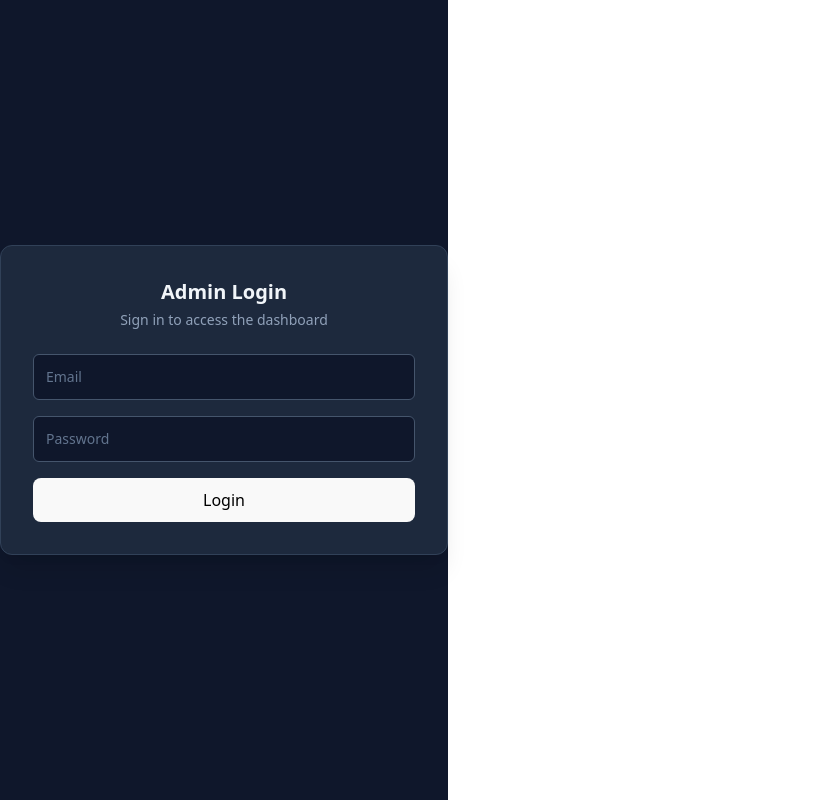
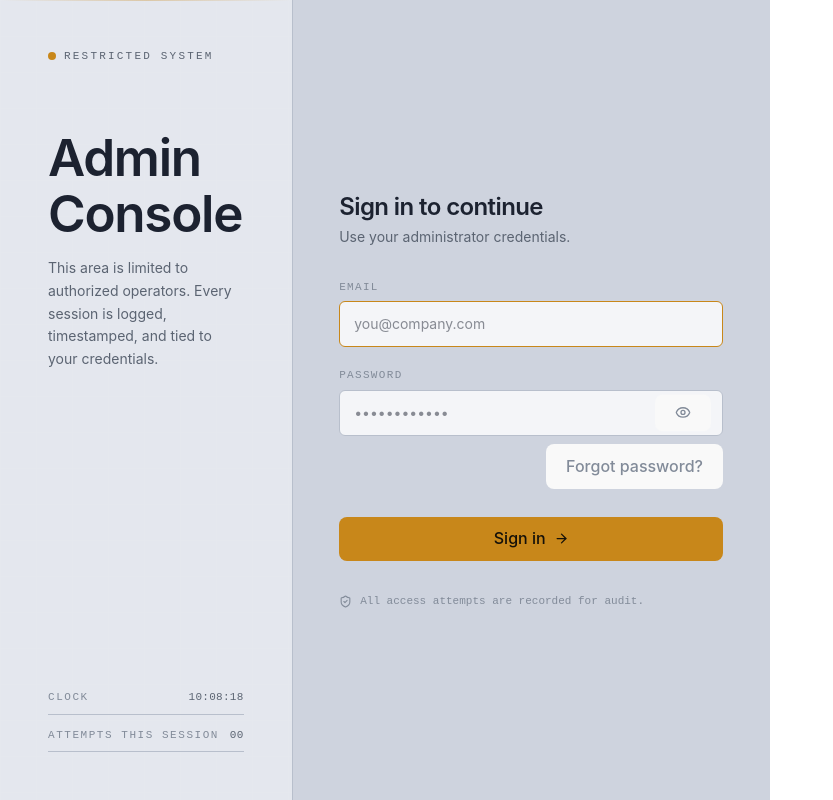
Before and after one commit to AmashaKasunthi/OPD-Frontend, a React (Vite) app: page /admin-login in a window 1280 px wide. Shown: the whole page, without its empty margins (0-833 px from the left). Built offline with nearby package versions, Linux system fonts and the light colour scheme.

Commit message:
Design and Update admin login

```diff
--- a/src/pages/AdminLogin.jsx
+++ b/src/pages/AdminLogin.jsx
@@ -1,104 +1,319 @@
-import React, { useState } from "react";
+import React, { useState, useEffect } from "react";
+import { Eye, EyeOff, ShieldCheck, ArrowRight, Loader2 } from "lucide-react";
 import API from "../services/api";
 import { useNavigate } from "react-router-dom";
 
-function AdminLogin() {
+/**
+ * AdminLogin — Access Console
+ * -----------------------------------------------------------------------
+ * Design intent: this isn't a marketing "sign in" card, it's a restricted
+ * system console. Left rail reads like a status terminal (monospace,
+ * live clock, connection state); right rail is the actual credential
+ * form. Amber is used as the single "signal" accent against a near-black
+ * navy field — a caution/badge color rather than the usual violet or
+ * acid-green defaults.
+ * -----------------------------------------------------------------------
+ */
 
+const palette = {
+  void: "#ced3de",
+  panel: "#e4e7ee",
+  panelAlt: "#f4f5f8",
+  border: "#b8bfcc",
+  borderStrong: "#98a2b3",
+  textPrimary: "#1c2230",
+  textMuted: "#5b6472",
+  textFaint: "#828b99",
+  accent: "#c8871a",
+  accentDim: "#e0b25c",
+  danger: "#c94a35",
+};
+
+function useClock() {
+  const [time, setTime] = useState(new Date());
+  useEffect(() => {
+    const id = setInterval(() => setTime(new Date()), 1000);
+    return () => clearInterval(id);
+  }, []);
+  return time;
+}
+
+function StatusRow({ label, value, tone = "muted" }) {
+  const color =
+    tone === "accent" ? palette.accent : tone === "danger" ? palette.danger : palette.textMuted;
+  return (
+    <div className="flex items-center justify-between py-2 border-b" style={{ borderColor: palette.border }}>
+      <span
+        className="text-[11px] uppercase tracking-[0.14em]"
+        style={{ color: palette.textFaint, fontFamily: "'JetBrains Mono', monospace" }}
+      >
+        {label}
+      </span>
+      <span
+        className="text-[11px] tracking-wide"
+        style={{ color, fontFamily: "'JetBrains Mono', monospace" }}
+      >
+        {value}
+      </span>
+    </div>
+  );
+}
+
+export default function AdminLogin() {
   const navigate = useNavigate();
-
   const [email, setEmail] = useState("");
   const [password, setPassword] = useState("");
+  const [showPassword, setShowPassword] = useState(false);
   const [error, setError] = useState("");
   const [loading, setLoading] = useState(false);
+  const [attempt, setAttempt] = useState(0);
+  const time = useClock();
 
-    const login = async () => {
+  const validate = () => {
+    if (!email || !password) return "Email and password are required.";
+    if (!/^\S+@\S+\.\S+$/.test(email)) return "Enter a valid email address.";
+    return "";
+  };
 
+  const handleSubmit = async (e) => {
+    e?.preventDefault();
+    const v = validate();
+    if (v) {
+      setError(v);
+      return;
+    }
     setError("");
     setLoading(true);
+    setAttempt((a) => a + 1);
 
     try {
-
-            const response = await API.post("/admin/login", {
-                email,
-                password
-            });
+      const response = await API.post("/admin/login", { email, password });
 
       localStorage.setItem("adminId", response.data.adminId);
       localStorage.setItem("adminName", response.data.fullName);
 
       navigate("/admin-dashboard");
-
     } catch (err) {
-
-            setError("Invalid email or password");
-
+      setError("Access denied — invalid credentials.");
     } finally {
-
       setLoading(false);
-
     }
-
-    }
-
-    const handleKeyDown = (e) => {
-        if (e.key === "Enter") login();
-    }
+  };
 
   return (
+    <div
+      className="min-h-screen w-full flex items-stretch"
+      style={{ background: palette.void, fontFamily: "'Inter', sans-serif" }}
+    >
+      {/* Left rail — system console */}
+      <div
+        className="hidden lg:flex flex-col justify-between w-[38%] px-12 py-12 relative overflow-hidden border-r"
+        style={{ background: palette.panel, borderColor: palette.border }}
+      >
+        {/* subtle grid texture */}
+        <div
+          className="absolute inset-0 opacity-[0.05] pointer-events-none"
+          style={{
+            backgroundImage:
+              "linear-gradient(rgba(255,255,255,0.6) 1px, transparent 1px), linear-gradient(90deg, rgba(255,255,255,0.6) 1px, transparent 1px)",
+            backgroundSize: "36px 36px",
+          }}
+        />
+        {/* scan line */}
+        <div
+          className="absolute left-0 right-0 h-px pointer-events-none animate-[scan_5s_linear_infinite]"
+          style={{ background: `linear-gradient(90deg, transparent, ${palette.accent}55, transparent)` }}
+        />
+        <style>{`
+          @keyframes scan {
+            0% { top: 0%; }
+            100% { top: 100%; }
+          }
+          @media (prefers-reduced-motion: reduce) {
+            .animate-\\[scan_5s_linear_infinite\\] { animation: none; }
+          }
+        `}</style>
 
-        <div className="flex justify-center items-center min-h-screen bg-slate-900">
+        <div className="relative z-10">
+          <div className="flex items-center gap-2 mb-16">
+            <div
+              className="w-2 h-2 rounded-full animate-pulse"
+              style={{ background: palette.accent }}
+            />
+            <span
+              className="text-[11px] uppercase tracking-[0.2em]"
+              style={{ color: palette.textMuted, fontFamily: "'JetBrains Mono', monospace" }}
+            >
+              Restricted system
+            </span>
+          </div>
 
-            <div className="bg-slate-800 border border-slate-700 rounded-xl p-8 w-full max-w-md shadow-xl">
+          <h1
+            className="text-[34px] leading-[1.1] font-semibold tracking-tight mb-4"
+            style={{ color: palette.textPrimary }}
+          >
+            Admin
+            <br />
+            Console
+          </h1>
+          <p className="text-sm leading-relaxed max-w-xs" style={{ color: palette.textMuted }}>
+            This area is limited to authorized operators. Every session is
+            logged, timestamped, and tied to your credentials.
+          </p>
+        </div>
 
-                <h2 className="text-xl font-semibold mb-1 text-center text-slate-100">
-                    Admin Login
+        <div className="relative z-10 space-y-1">
+          <StatusRow label="Clock" value={time.toLocaleTimeString("en-US", { hour12: false })} />
+          <StatusRow
+            label="Attempts this session"
+            value={String(attempt).padStart(2, "0")}
+            tone={attempt > 2 ? "danger" : "muted"}
+          />
+        </div>
+      </div>
+
+      {/* Right rail — credential form */}
+      <div className="flex-1 flex items-center justify-center px-6 py-16">
+        <form onSubmit={handleSubmit} className="w-full max-w-sm">
+          <div className="flex items-center gap-2 mb-2 lg:hidden">
+            <div className="w-1.5 h-1.5 rounded-full" style={{ background: palette.accent }} />
+            <span
+              className="text-[11px] uppercase tracking-[0.2em]"
+              style={{ color: palette.textMuted, fontFamily: "'JetBrains Mono', monospace" }}
+            >
+              Restricted system
+            </span>
+          </div>
+
+          <h2
+            className="text-2xl font-semibold tracking-tight mb-1"
+            style={{ color: palette.textPrimary }}
+          >
+            Sign in to continue
           </h2>
-                <p className="text-sm text-slate-400 text-center mb-6">
-                    Sign in to access the dashboard
+          <p className="text-sm mb-8" style={{ color: palette.textMuted }}>
+            Use your administrator credentials.
           </p>
 
           {error && (
-                    <div className="mb-4 text-sm text-red-400 bg-red-500/10 border border-red-500/20 rounded-md px-3 py-2">
-                        {error}
+            <div
+              className="mb-5 flex items-start gap-2 text-[13px] px-3 py-2.5 rounded-md border"
+              style={{
+                color: palette.danger,
+                background: "rgba(240,102,77,0.08)",
+                borderColor: "rgba(240,102,77,0.25)",
+              }}
+              role="alert"
+            >
+              <span>{error}</span>
             </div>
           )}
 
-                <div className="space-y-4">
-
+          <label
+            htmlFor="admin-email"
+            className="block text-[11px] uppercase tracking-[0.12em] mb-1.5"
+            style={{ color: palette.textFaint, fontFamily: "'JetBrains Mono', monospace" }}
+          >
+            Email
+          </label>
           <input
+            id="admin-email"
             type="email"
-                        placeholder="Email"
+            autoFocus
+            autoComplete="username"
+            disabled={loading}
+            placeholder="you@company.com"
             value={email}
-                        onKeyDown={handleKeyDown}
-                        className="border border-slate-600 bg-slate-900 text-slate-100 placeholder-slate-500 w-full p-3 rounded-md text-sm focus:outline-none focus:ring-2 focus:ring-violet-500 focus:border-transparent"
             onChange={(e) => setEmail(e.target.value)}
+            className="w-full mb-5 px-3.5 py-3 rounded-md text-sm outline-none transition-colors disabled:opacity-50"
+            style={{
+              background: palette.panelAlt,
+              border: `1px solid ${palette.border}`,
+              color: palette.textPrimary,
+            }}
+            onFocus={(e) => (e.target.style.borderColor = palette.accent)}
+            onBlur={(e) => (e.target.style.borderColor = palette.border)}
           />
 
+          <label
+            htmlFor="admin-password"
+            className="block text-[11px] uppercase tracking-[0.12em] mb-1.5"
+            style={{ color: palette.textFaint, fontFamily: "'JetBrains Mono', monospace" }}
+          >
+            Password
+          </label>
+          <div className="relative mb-2">
             <input
-                        type="password"
-                        placeholder="Password"
+              id="admin-password"
+              type={showPassword ? "text" : "password"}
+              autoComplete="current-password"
+              disabled={loading}
+              placeholder="••••••••••••"
               value={password}
-                        onKeyDown={handleKeyDown}
-                        className="border border-slate-600 bg-slate-900 text-slate-100 placeholder-slate-500 w-full p-3 rounded-md text-sm focus:outline-none focus:ring-2 focus:ring-violet-500 focus:border-transparent"
               onChange={(e) => setPassword(e.target.value)}
+              className="w-full px-3.5 py-3 pr-11 rounded-md text-sm outline-none transition-colors disabled:opacity-50"
+              style={{
+                background: palette.panelAlt,
+                border: `1px solid ${palette.border}`,
+                color: palette.textPrimary,
+              }}
+              onFocus={(e) => (e.target.style.borderColor = palette.accent)}
+              onBlur={(e) => (e.target.style.borderColor = palette.border)}
             />
+            <button
+              type="button"
+              onClick={() => setShowPassword((s) => !s)}
+              className="absolute right-3 top-1/2 -translate-y-1/2 p-0.5 rounded"
+              style={{ color: palette.textFaint }}
+              aria-label={showPassword ? "Hide password" : "Show password"}
+            >
+              {showPassword ? <EyeOff size={16} /> : <Eye size={16} />}
+            </button>
+          </div>
+
+          <div className="flex justify-end mb-7">
+            <button
+              type="button"
+              className="text-[12px] transition-colors"
+              style={{ color: palette.textFaint }}
+              onMouseEnter={(e) => (e.target.style.color = palette.accent)}
+              onMouseLeave={(e) => (e.target.style.color = palette.textFaint)}
+            >
+              Forgot password?
+            </button>
+          </div>
 
           <button
-                        onClick={login}
+            type="submit"
             disabled={loading}
-                        className="w-full bg-violet-600 hover:bg-violet-500 disabled:bg-violet-900 disabled:text-slate-400 text-black p-3 rounded-md text-sm font-medium transition-colors"
+            className="w-full flex items-center justify-center gap-2 py-3 rounded-md text-sm font-medium transition-colors disabled:cursor-not-allowed"
+            style={{
+              background: loading ? palette.accentDim : palette.accent,
+              color: "#151109",
+            }}
           >
-                        {loading ? "Signing in..." : "Login"}
+            {loading ? (
+              <>
+                <Loader2 size={15} className="animate-spin" />
+                Verifying credentials…
+              </>
+            ) : (
+              <>
+                Sign in
+                <ArrowRight size={15} />
+              </>
+            )}
           </button>
 
+          <div
+            className="mt-8 flex items-center gap-2 text-[11px]"
+            style={{ color: palette.textFaint, fontFamily: "'JetBrains Mono', monospace" }}
+          >
+            <ShieldCheck size={13} />
+            <span>All access attempts are recorded for audit.</span>
           </div>
-
+        </form>
       </div>
-
     </div>
-
   );
-
 }
-
-export default AdminLogin;
```
Lines whose indentation alone changed are shown as unchanged.
